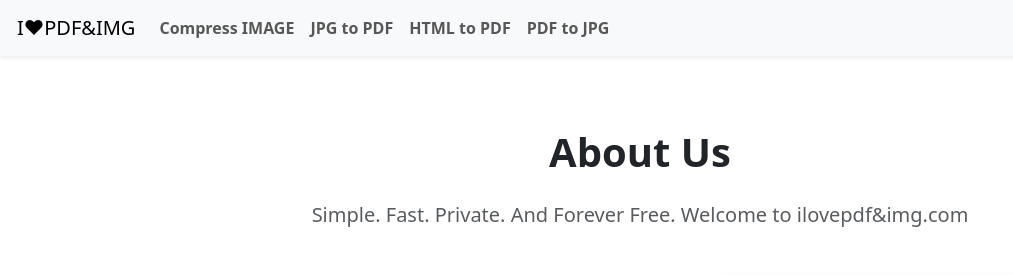
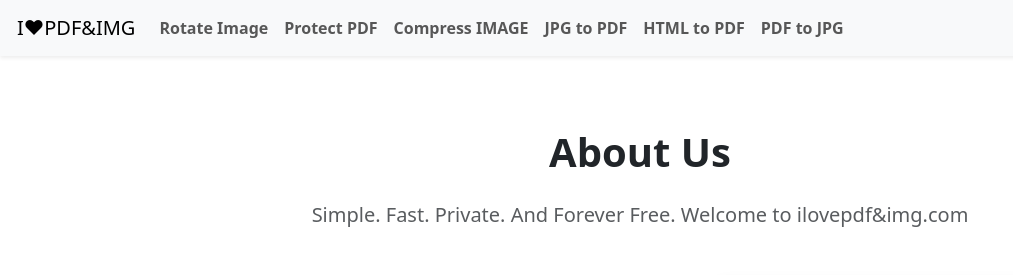
Before and after one commit to khof-star/ilovepdfandimg, a Flask app: page /aboutus in a window 1280 px wide. Shown: the top 275 px of the page, without its empty margins (0-1013 px from the left). Run offline with Flask 3, Linux system fonts and the light colour scheme; some libraries are stand-ins or nearby versions.

Commit message:
Update base.html

```diff
--- a/templates/base.html
+++ b/templates/base.html
@@ -64,13 +64,13 @@
         <ul class="navbar-nav me-auto mb-2 mb-lg-0">
          <!-- <li class="nav-item">
             <a class="nav-link" href="/merge">Merge PDF</a>
+          </li>-->
+          <li class="nav-item">
+            <a class="nav-link" href="/rotate">Rotate Image</a>
           </li>
           <li class="nav-item">
-            <a class="nav-link" href="/split">Split PDF</a>
+            <a class="nav-link" href="/protect">Protect PDF</a>
           </li>
-          <li class="nav-item">
-            <a class="nav-link" href="/compress">Compress PDF</a>
-          </li> -->
           <li class="nav-item">
             <a class="nav-link" href="/compressimage">Compress IMAGE</a>
           </li>
```
